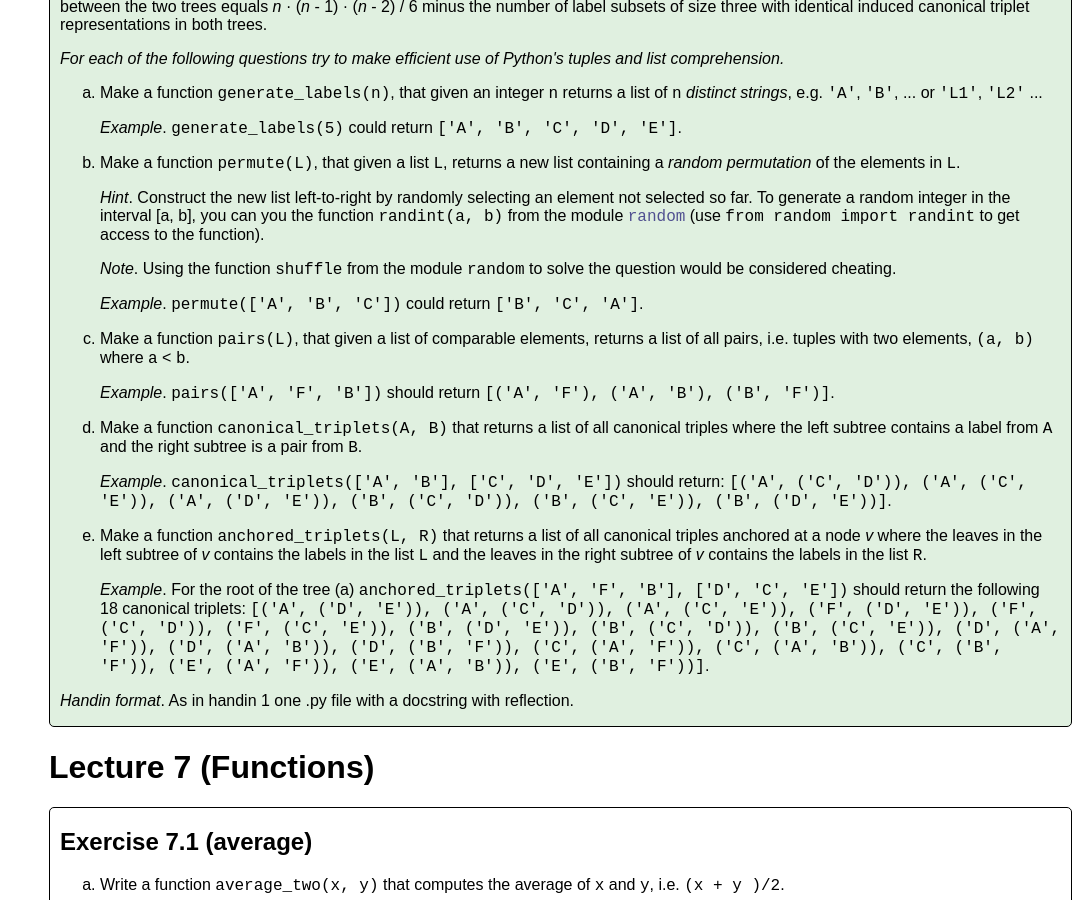
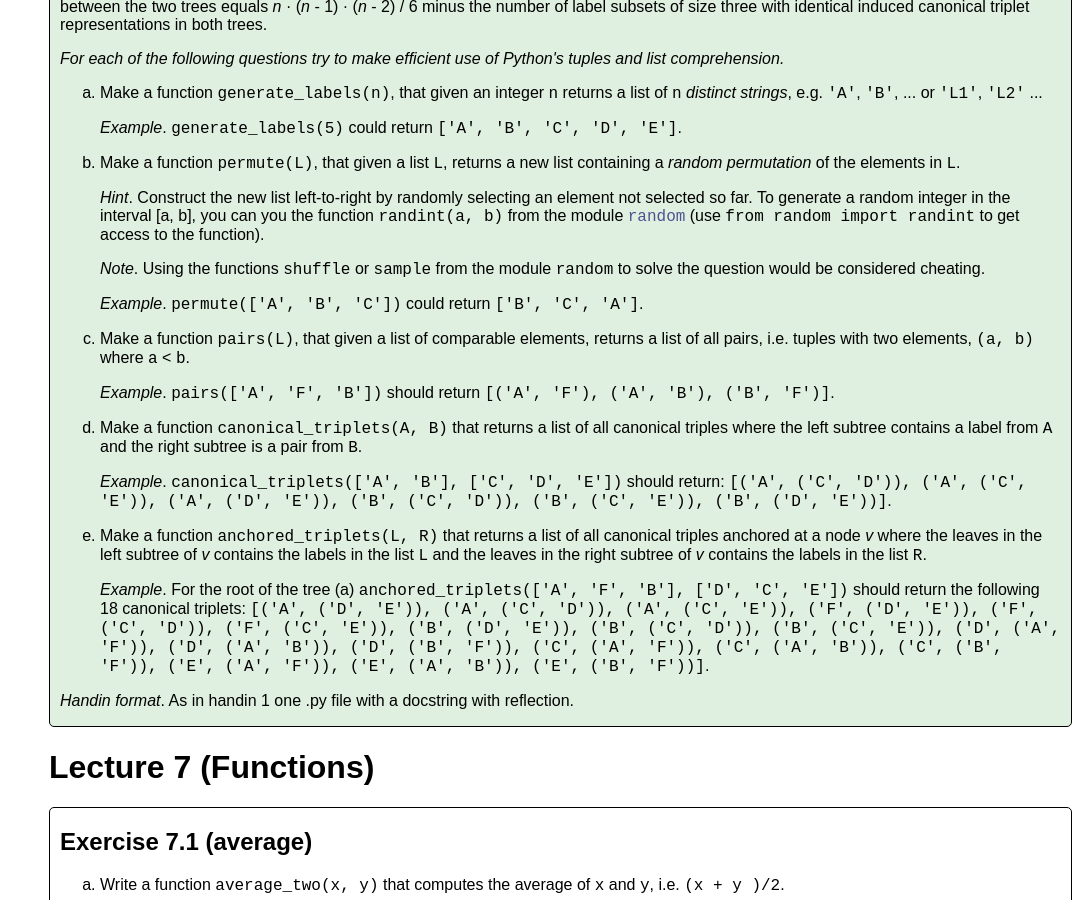
Before and after one commit to gsbrodal/gsbrodal.github.io, a Jekyll site: the page built from ipsa/exercises.html, in a window 1280 px wide and 900 px high, scrolled down 12184 px. Shown: the whole window, without its empty margins (194-1280 px from the left). Built offline with Jekyll 4.4.1, drawn with Linux system fonts in a browser that asks for light colours.

Commit message:
Handin 3

```diff
--- a/ipsa/exercises.html
+++ b/ipsa/exercises.html
@@ -531,7 +531,7 @@ Right: (&#39;A&#39;, (&#39;G&#39;, ((&#39;E&#39;, &#39;F&#39;), ((&#39;B&#39;, &
 <li>
 <p>Make a function <code>permute(L)</code>, that given a list <code>L</code>, returns a new list containing a <em>random permutation</em> of the elements in <code>L</code>.</p>
 <p><em>Hint</em>. Construct the new list left-to-right by randomly selecting an element not selected so far.  To generate a random integer in the interval [a, b], you can you the function <code>randint(a, b)</code> from the module <a target="_blank" href="https://docs.python.org/3/library/random.html"><code>random</code></a> (use <code>from random import randint</code> to get access to the function).</p>
-<p><em>Note</em>. Using the function <code>shuffle</code> from the module <code>random</code> to solve the question would be considered cheating.</p>
+<p><em>Note</em>. Using the functions <code>shuffle</code> or <code>sample</code> from the module <code>random</code> to solve the question would be considered cheating.</p>
 <p><em>Example</em>. <code>permute(['A', 'B', 'C'])</code> could return <code>['B', 'C', 'A']</code>.</p>
 </li>
 <li>
```
Also changed, not shown: 4 other files.
